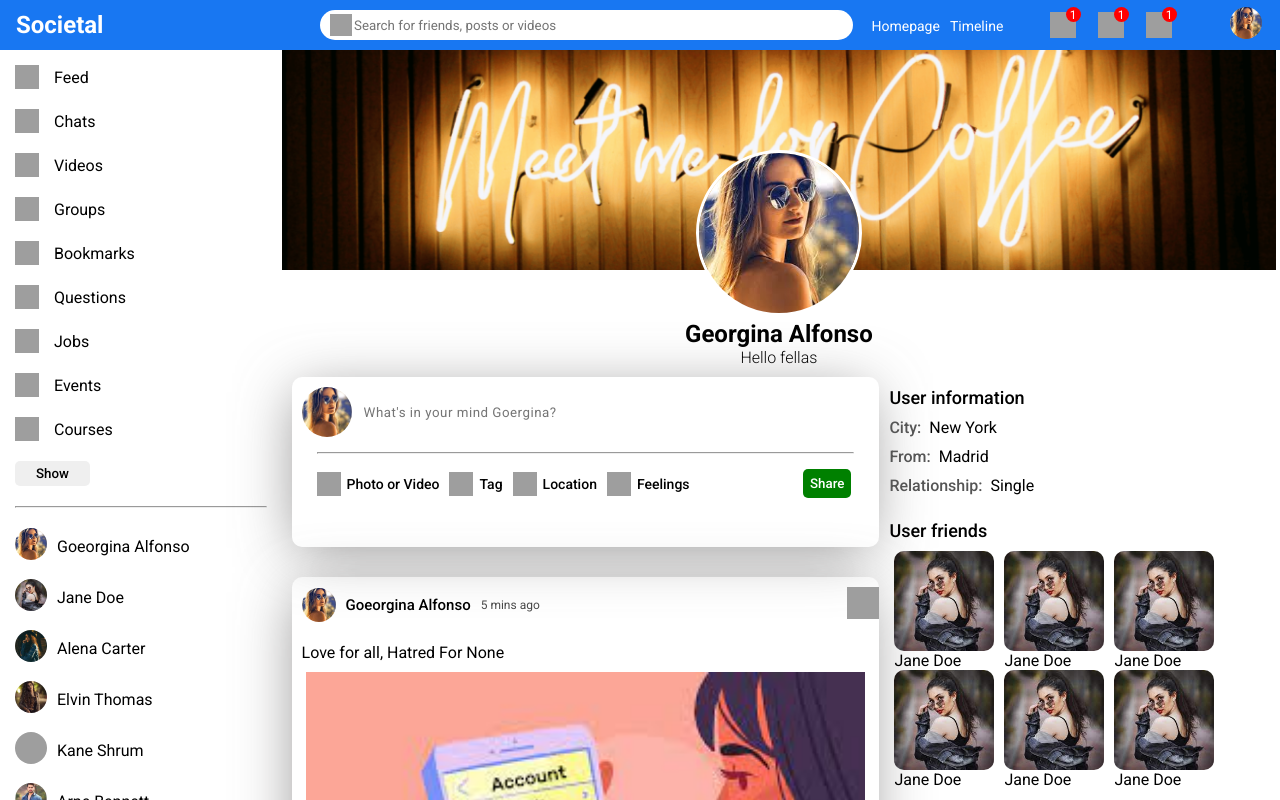
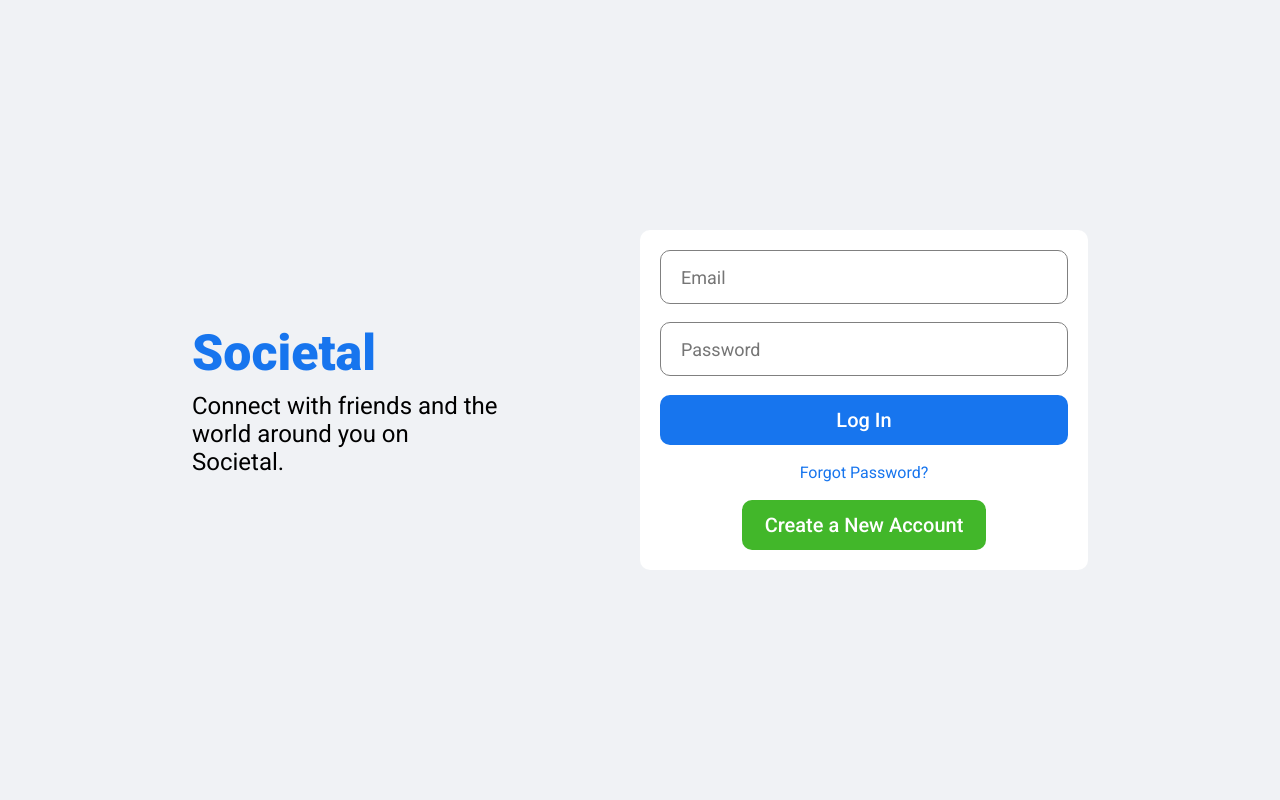
Before and after one commit to vartika2302/Societal-Frontend, a React (Create React App) app: page / in a window 1280 px wide. Shown: the top 800 px of the page. Built offline with nearby package versions, Linux system fonts and the light colour scheme; grey boxes are pictures that could not be loaded.

Commit message:
Add login component

```diff
--- a/src/App.js
+++ b/src/App.js
@@ -1,9 +1,9 @@
 import Home from './pages/home/Home';
-import {Person} from "@material-ui/icons";
 import Profile from './pages/profile/Profile';
+import Login from './components/login/Login';
 
 function App() {
-  return <Profile/>
+  return <Login/>
 }
 
 export default App;
--- /dev/null
+++ b/src/components/login/Login.js
@@ -0,0 +1,31 @@
+import "./login.css";
+
+export default function Login() {
+  return (
+    <div className="loginContainer">
+      <div className="loginWrapper">
+        <div className="loginLeft">
+          <h3 className="loginLogo">Societal</h3>
+          <span className="loginDesc">
+            Connect with friends and the world around you on Societal.
+          </span>
+        </div>
+        <div className="loginRight">
+          <div className="loginBox">
+            <input type="email" placeholder="Email" className="loginInput" />
+            <input
+              type="password"
+              placeholder="Password"
+              className="loginInput"
+            />
+            <button className="loginButton">Log In</button>
+            <span className="loginForgot">Forgot Password?</span>
+            <button className="loginRegisterButton">
+              Create a New Account
+            </button>
+          </div>
+        </div>
+      </div>
+    </div>
+  );
+}
--- /dev/null
+++ b/src/components/login/login.css
@@ -0,0 +1,82 @@
+.loginContainer {
+    width: 100vw;
+    height: 100vh;
+    background-color: #f0f2f5;
+    display: flex;
+    align-items: center;
+    justify-content: center;
+}
+
+.loginWrapper {
+    width: 70%;
+    height: 70%;
+    display: flex;
+}
+
+.loginLeft,.loginRight {
+    flex: 1;
+    display: flex;
+    flex-direction: column;
+    justify-content: center;
+}
+
+
+.loginLogo {
+    font-size: 50px;
+    font-weight: 800;
+    color: #1775ee;
+    margin-bottom: 10px;
+}
+
+.loginDesc {
+    font-size: 24px;
+    width: 70%;
+}
+.loginBox {
+    height: 300px;
+    padding: 20px;
+    background-color: #fff;
+    border-radius: 10px;
+    display: flex;
+    flex-direction: column;
+    justify-content: space-between;
+}
+
+.loginInput {
+    height: 50px;
+    border-radius: 10px;;
+    border: 1px solid grey;
+    font-size: 18px;
+    padding-left: 20px;
+}
+.loginInput:focus {
+    outline: none;
+}
+
+.loginButton {
+    height: 50px;
+    border-radius: 10px;
+    border: none;
+    background-color: #1775ee;
+    color: white;
+    font-size: 20px;
+    font-weight: 500;
+    cursor: pointer;
+}
+.loginForgot {
+    text-align: center;
+    color: #1775ee;
+}
+
+.loginRegisterButton {
+    width: 60%;
+    align-self: center;
+    height: 50px;
+    border-radius: 10px;
+    border: none;
+    background-color: #42b72a;
+    color: white;
+    font-size: 20px;
+    font-weight: 500;
+    cursor: pointer;
+}
```
